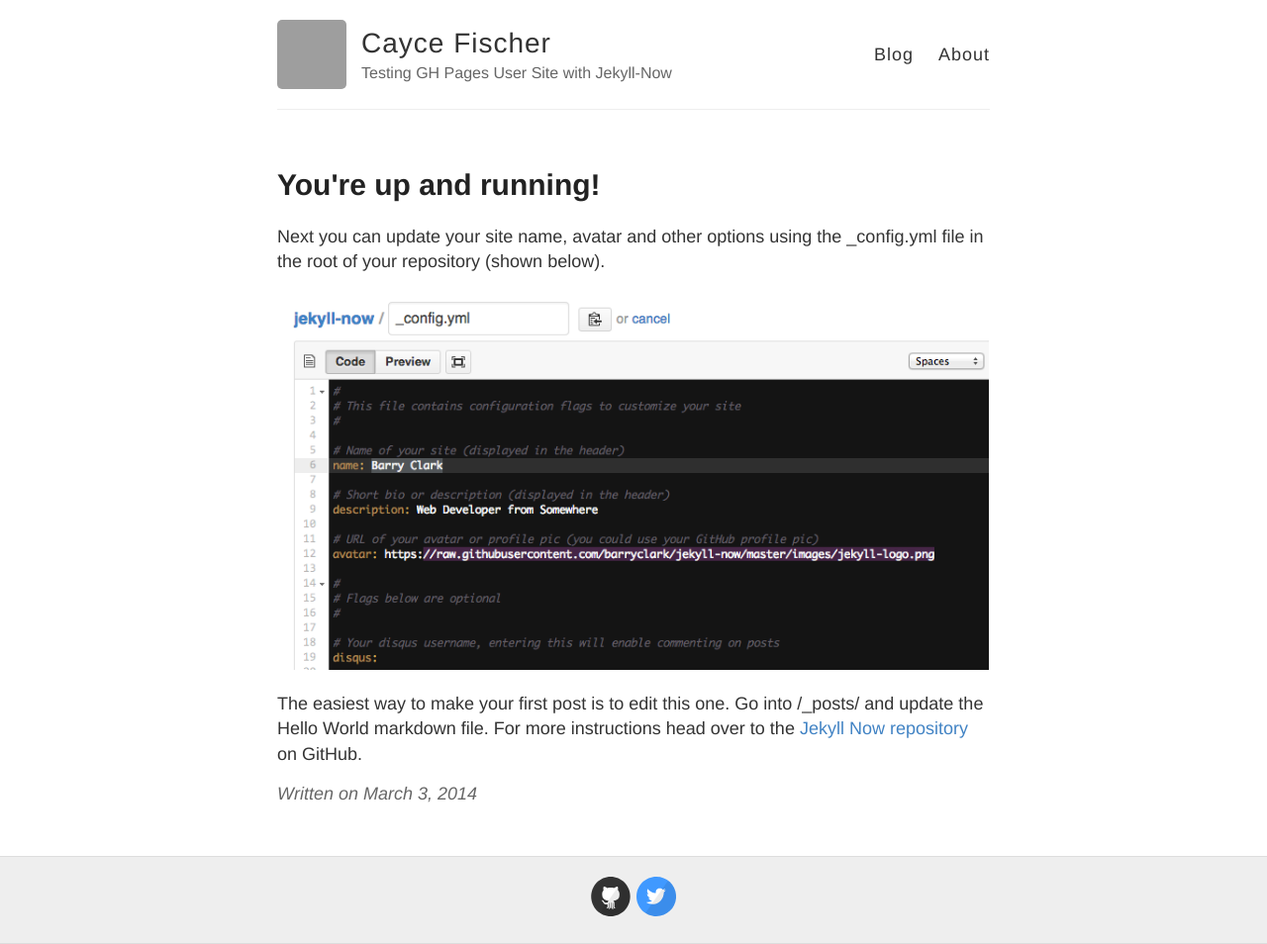
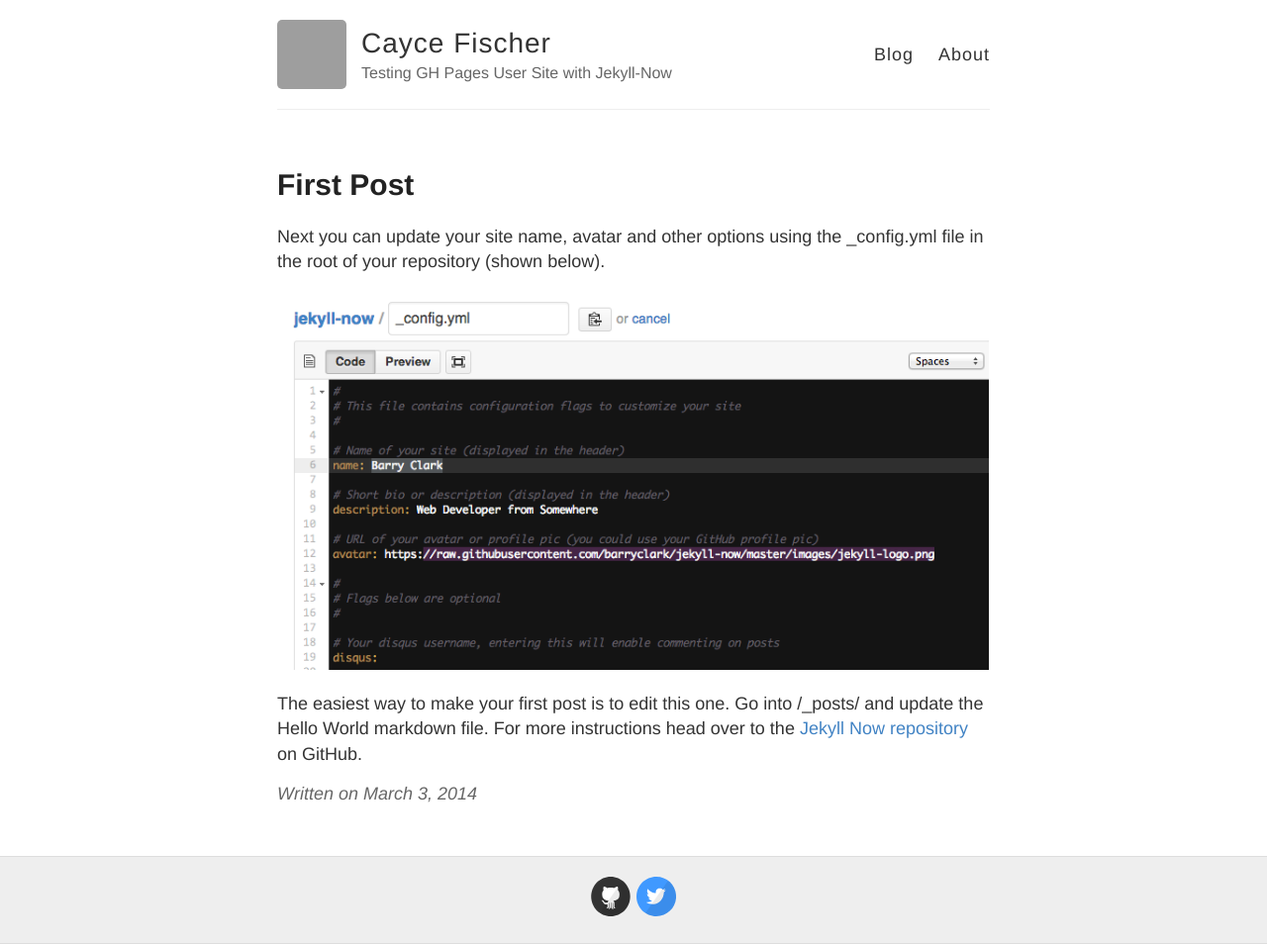
Before and after one commit to caycefischer/caycefischer.github.io, a Jekyll site: the page built from _posts/2014-3-3-Hello-World.md, in a window 1280 px wide. Shown: the whole page at 99% size. Built offline with Jekyll 4.4.1, drawn with Linux system fonts in a browser that asks for light colours; grey boxes are pictures that could not be loaded.

Commit message:
edit blog post

```diff
--- a/_posts/2014-3-3-Hello-World.md
+++ b/_posts/2014-3-3-Hello-World.md
@@ -1,6 +1,6 @@
 ---
 layout: post
-title: You're up and running!
+title: First Post
 ---
 
 Next you can update your site name, avatar and other options using the _config.yml file in the root of your repository (shown below).
```
